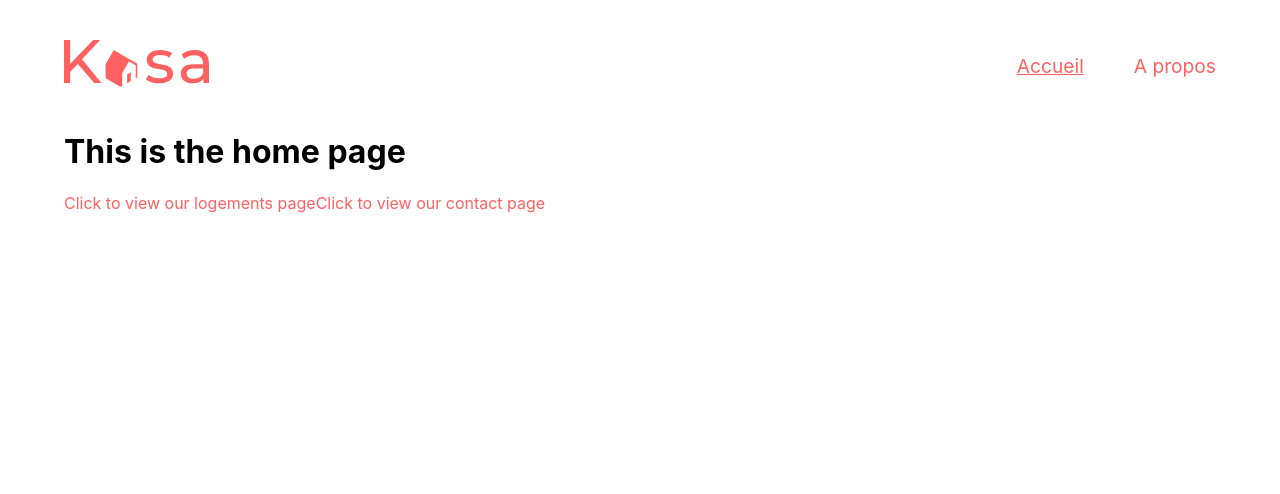
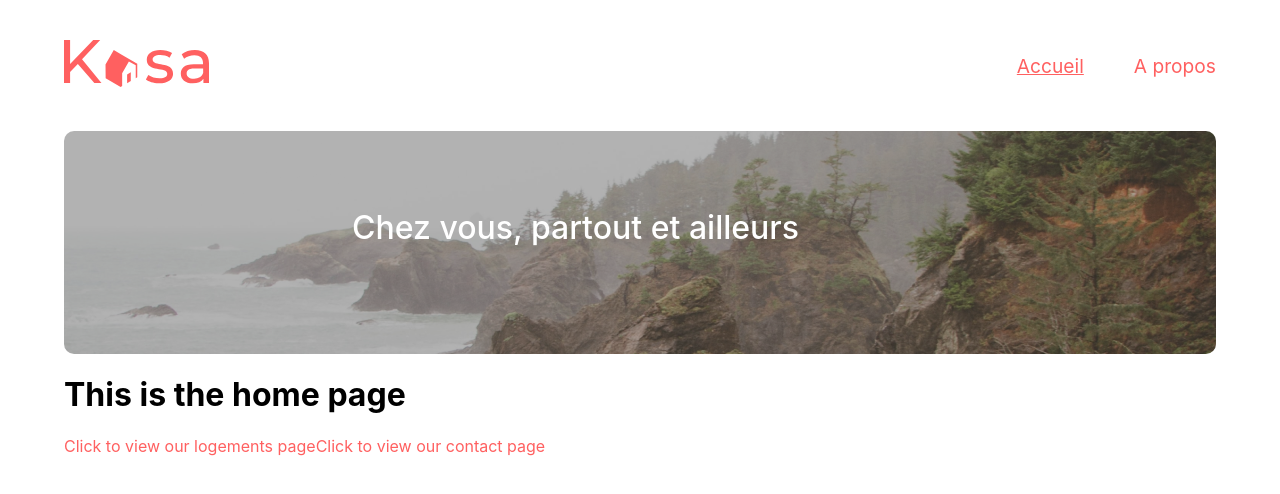
Before and after one commit to JustineLo/kasa, a React (Create React App) app: page / in a window 1280 px wide. Shown: the top 494 px of the page. Built offline with nearby package versions, Linux system fonts and the light colour scheme.

Commit message:
home banner mobile and desktop version first shot

```diff
--- /dev/null
+++ b/src/components/Banner.js
@@ -0,0 +1,15 @@
+import React from "react";
+import styles from "./Banner.module.css";
+
+const Banner = ({ image, text }) => {
+  return (
+    <>
+      <div className={styles.banner}>
+        <img src={image} alt="home banner" />
+        <h1>{text}</h1>
+      </div>
+    </>
+  );
+};
+
+export default Banner;
--- /dev/null
+++ b/src/components/Banner.module.css
@@ -0,0 +1,35 @@
+.banner {
+  border-radius: 25px;
+  overflow: hidden;
+  position: relative;
+  height: 111px;
+  border-radius: 10px;
+}
+
+.banner h1 {
+  position: absolute;
+  top: 10px;
+  left: 20px;
+  font-size: 1.5rem;
+  font-weight: 500;
+  width: 70%;
+  color: white;
+}
+
+.banner img {
+  filter: brightness(0.7);
+}
+
+@media (min-width: 768px) {
+  .banner {
+    height: 223px;
+  }
+
+  .banner h1 {
+    top: 25%;
+    left: 25%;
+    width: fit-content;
+    text-align: center;
+    font-size: 2rem;
+  }
+}
--- a/src/layouts/Navbar.module.css
+++ b/src/layouts/Navbar.module.css
@@ -22,7 +22,7 @@ a {
 
 @media (min-width: 768px) {
   .navbar {
-    padding: 40px 0 20px 0;
+    padding: 40px 0;
   }
 
   .links {
--- a/src/view/Home.js
+++ b/src/view/Home.js
@@ -1,9 +1,14 @@
 import React from "react";
 import { Link } from "react-router-dom";
+import Banner from "../components/Banner";
+import banner from "../assets/homeBanner.png";
 
 const Home = () => {
+  const bannerText = "Chez vous, partout et ailleurs";
+
   return (
     <>
+      <Banner image={banner} text={bannerText} />
       <div>
         <h1>This is the home page</h1>
         <Link to="logements">Click to view our logements page</Link>
```
Also changed, not shown: src/assets/homeBanner.png (added).
